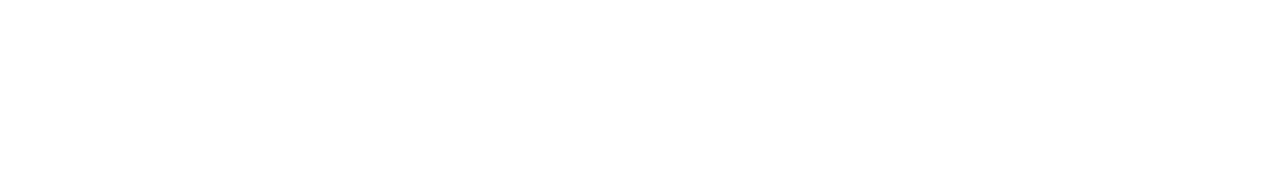
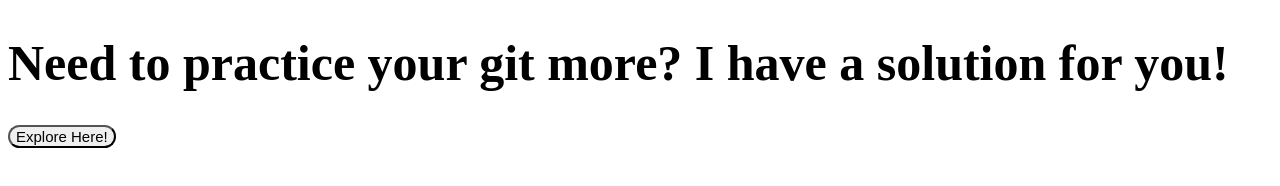
Before and after one commit to Lawani-EJ/New-grouprepo, a plain HTML site: page index.html in a window 1280 px wide. Drawn offline with Linux system fonts and the light colour scheme.

Commit message:
Added Bungwon

```diff
--- a/index.html
+++ b/index.html
@@ -7,6 +7,9 @@
     <link rel="stylesheet" href="style.css">
 </head>
 <body>
-
+    <div class="Bungwon">
+        <h1>Need to practice your git more? I have a solution for you!</h1>
+        <button>Explore Here!</button>
+    </div>
 </body>
 </html>
--- a/style.css
+++ b/style.css
@@ -0,0 +1,7 @@
+.Bungwon h1{
+    font-size: 50px;
+}
+.Bungwon button{
+    border-radius: 20px;
+    font-size: 15px;
+}
```
